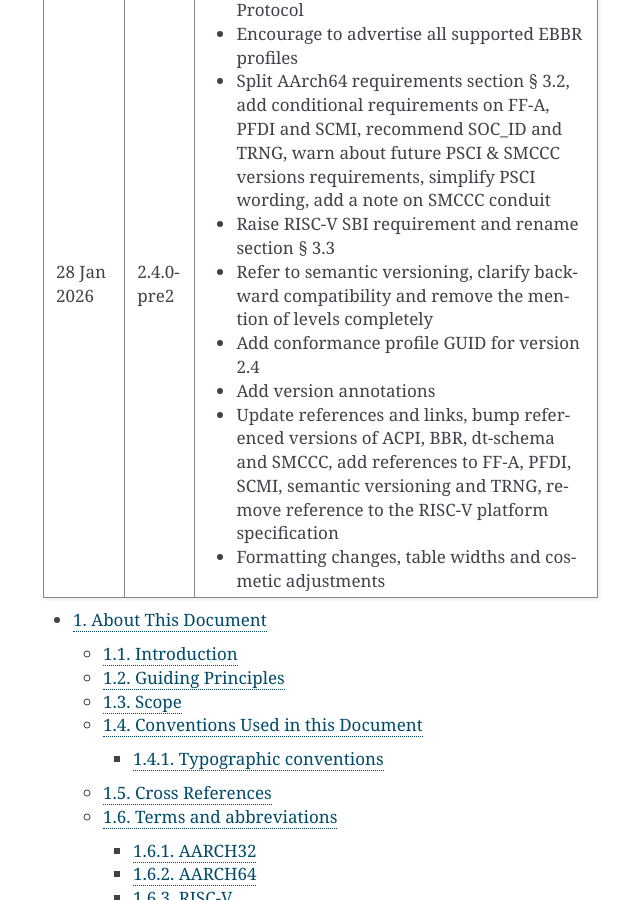
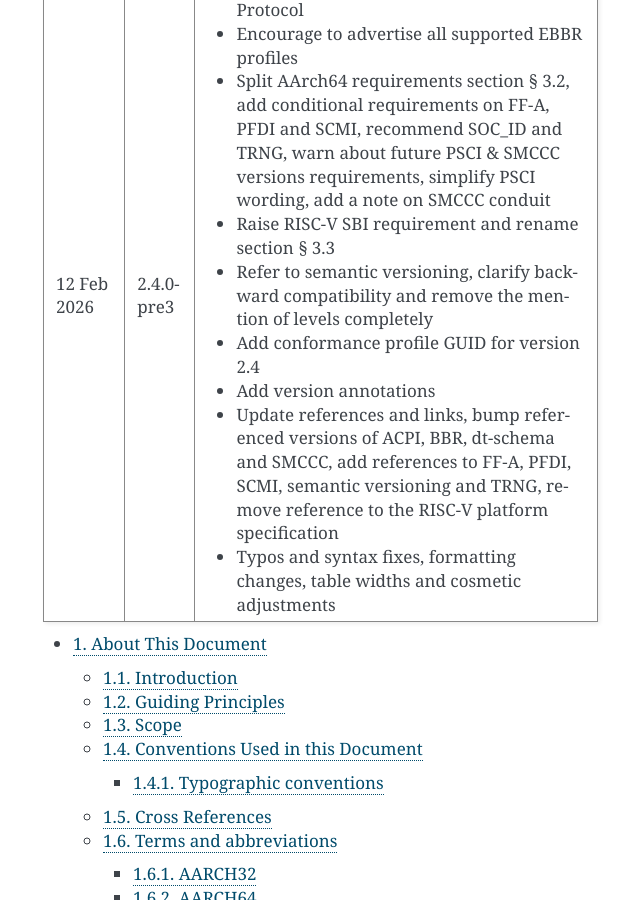
Before and after one commit to ARM-software/ebbr, a Sphinx documentation site: the page built from source/index.rst, in a window 1280 px wide and 900 px high, scrolled down 2671 px. Shown: the whole window, without its empty margins (377-1017 px from the left). Built offline with Sphinx 7.4.7, drawn with Linux system fonts in a browser that asks for light colours.

Commit message:
v2.4.0-pre3
Update index to prepare a third pre-release for review.

Signed-off-by: Vincent Stehlé <vincent.stehle@arm.com>

```diff
--- a/source/index.rst
+++ b/source/index.rst
@@ -114,8 +114,8 @@ Creative Commons, PO Box 1866, Mountain View, CA 94042, USA.
        - Bump referenced versions: UEFI to v2.11, PSCI to v1.3, SMCCC to 1.6 G,
          BBR to v2.1 and dt-schema to v2024.09
        - Move some footnotes around
-   * - 28 Jan 2026
-     - 2.4.0-pre2
+   * - 12 Feb 2026
+     - 2.4.0-pre3
      - - Recommend the EFI Graphics Output Protocol
        - Encourage to advertise all supported EBBR profiles
        - Split AArch64 requirements section § 3.2, add conditional requirements
@@ -131,7 +131,8 @@ Creative Commons, PO Box 1866, Mountain View, CA 94042, USA.
          dt-schema and SMCCC, add references to FF-A, PFDI, SCMI, semantic
          versioning and TRNG, remove reference to the RISC-V platform
          specification
-       - Formatting changes, table widths and cosmetic adjustments
+       - Typos and syntax fixes, formatting changes, table widths and cosmetic
+         adjustments
 
 .. toctree::
    :numbered:
```
